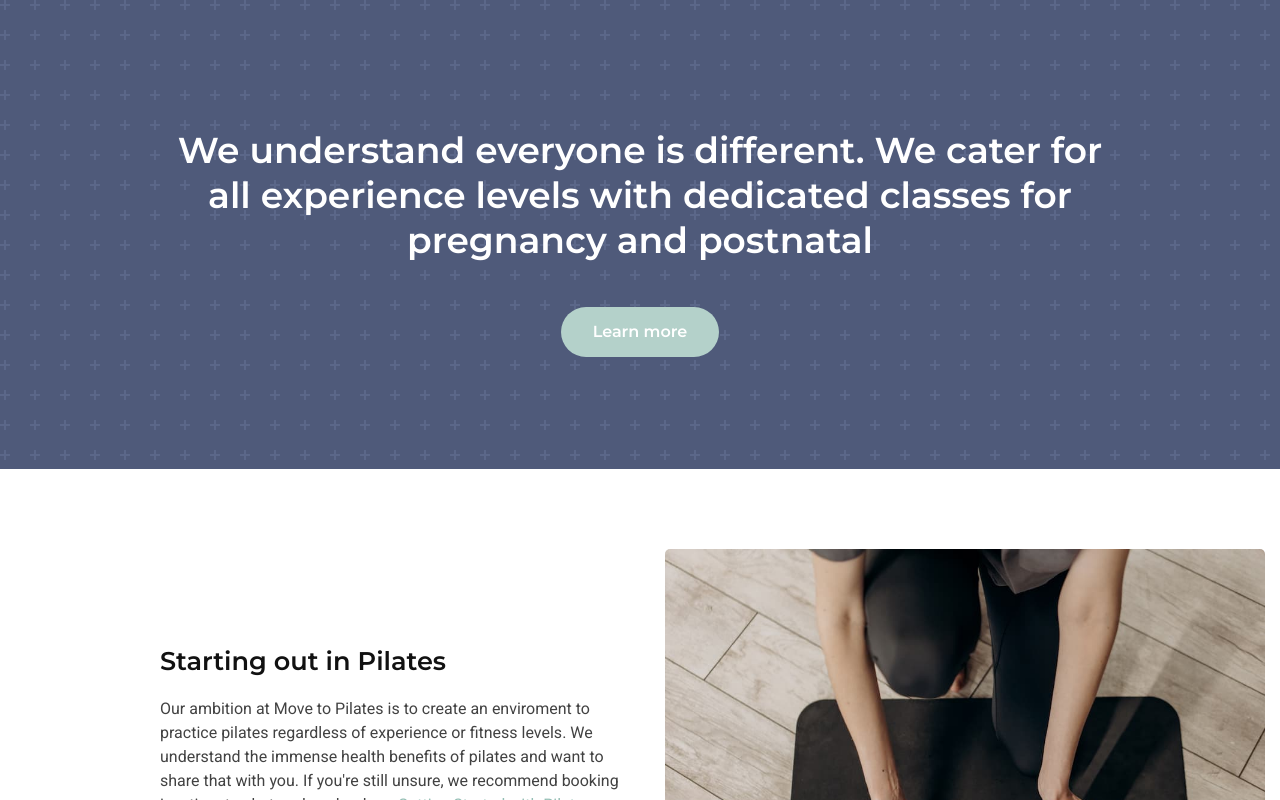
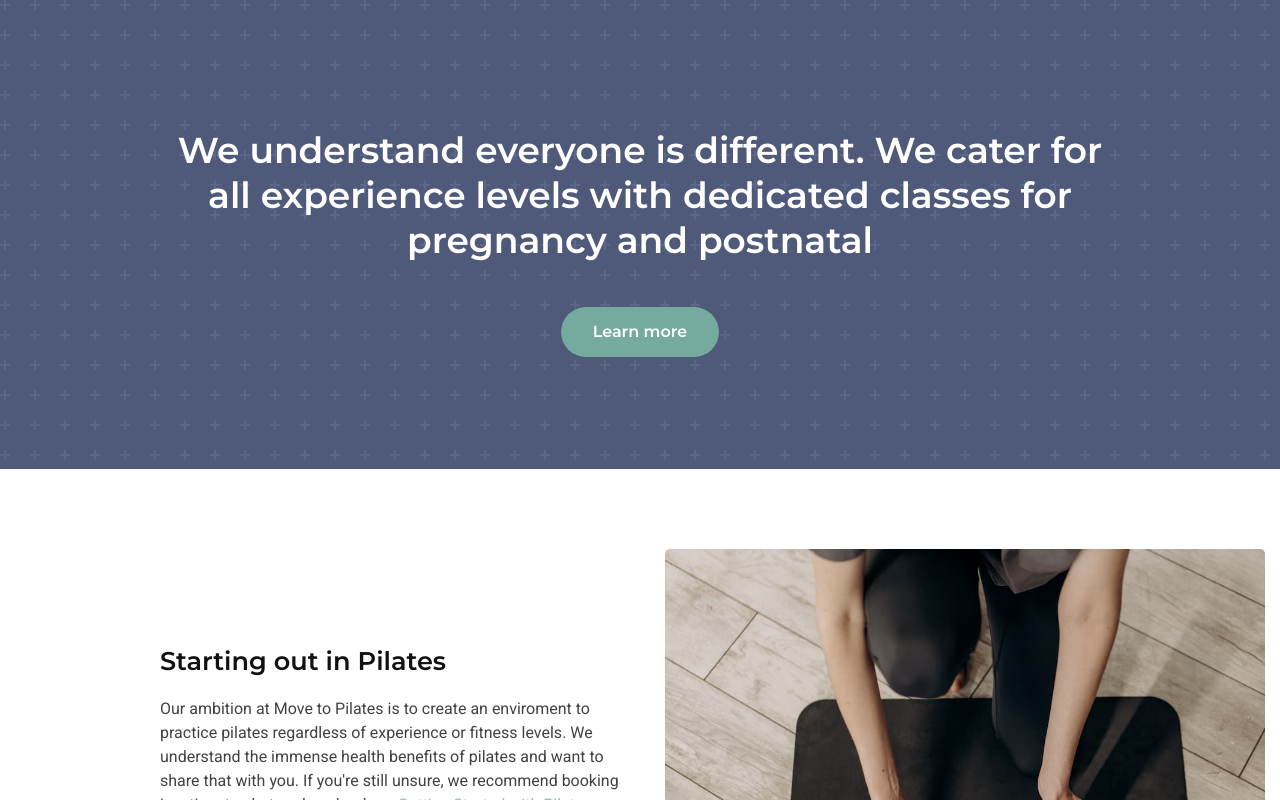
Before and after one commit to pmullen/movetopilates, a Nuxt app: page / in a window 1280 px wide. In both pictures the pointer is over the link "Learn more". Shown: the top 800 px of the page. Built offline with nearby package versions, Linux system fonts and the light colour scheme.

Commit message:
Darken hover on buttons and links

```diff
--- a/assets/scss/_buttons.scss
+++ b/assets/scss/_buttons.scss
@@ -17,7 +17,7 @@ button {
 
   &:focus,
   &:hover {
-    background: lighten(#94BEB4, 10%);
+    background: darken(#94BEB4, 10%);
   }
 }
 
--- a/assets/scss/_typography.scss
+++ b/assets/scss/_typography.scss
@@ -86,7 +86,8 @@ a {
 a:not(.button):not(.site-logo) {
   &:hover,
   &:focus {
-    border-bottom: 1px solid var(--secondary-color);
+    color: darken(#94BEB4, 10%);
+    border-bottom: 1px solid darken(#94BEB4, 10%);
     padding-bottom: 1px;
     text-decoration: none;
   }
```
